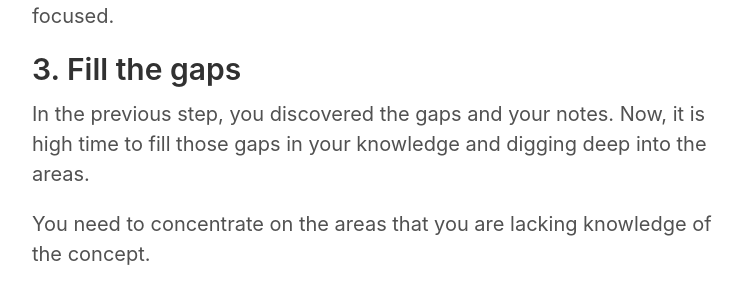
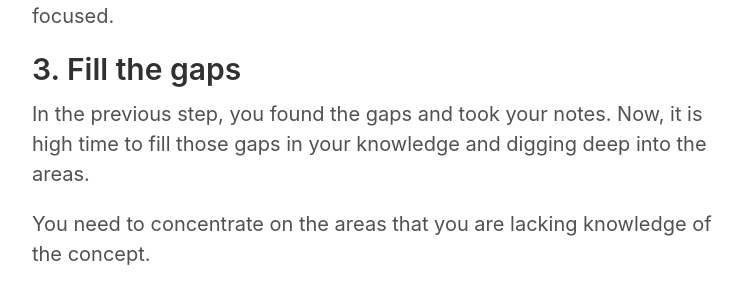
Before and after one commit to gokhanakkurt/blog, a Jekyll site: the page built from _posts/2019-12-27-the-feynman-technique.md, in a window 1280 px wide and 900 px high, scrolled down 977 px. Shown: the part 158-450 px from the top of the window, without its empty margins (258-1012 px from the left). Built offline with Jekyll 4.4.1, drawn with Linux system fonts in a browser that asks for light colours.

Commit message:
fix article.

```diff
--- a/_posts/2019-12-27-the-feynman-technique.md
+++ b/_posts/2019-12-27-the-feynman-technique.md
@@ -28,7 +28,7 @@ This step reveals all the gaps in your knowledge, and it's the key step of this
 
 ## 3. Fill the gaps
 
-In the previous step, you discovered the gaps and your notes. Now, it is high time to fill those gaps in your knowledge and digging deep into the areas.
+In the previous step, you found the gaps and took your notes. Now, it is high time to fill those gaps in your knowledge and digging deep into the areas.
 
 You need to concentrate on the areas that you are lacking knowledge of the concept.
 
```
